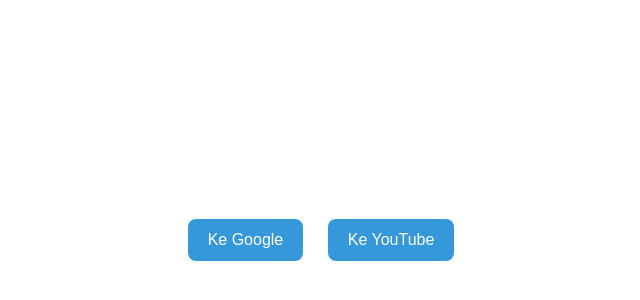
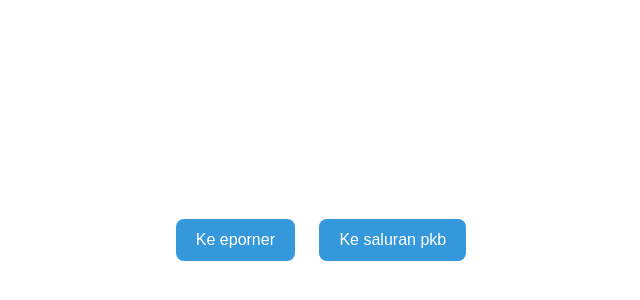
Before and after one commit to kallzzz-crime/webanu, a plain HTML site: page index.html in a window 1280 px wide. Shown: the part 160-460 px from the top of the page, without its empty margins (319-959 px from the left). Drawn offline with Linux system fonts and the light colour scheme.

Commit message:
Update index.html

```diff
--- a/index.html
+++ b/index.html
@@ -38,11 +38,11 @@
 
   <div class="container">
     <button onclick="window.location.href='https://www.eporner.com/'">
-      Ke Google
+      Ke eporner
     </button>
 
-    <button onclick="window.location.href='https://www.xxnx.com/'">
-      Ke YouTube
+    <button onclick="window.location.href='https://whatsapp.com/channel/0029Vb79hBY8aKvPIIwPoc2a'">
+      Ke saluran pkb
     </button>
   </div>
 
```
